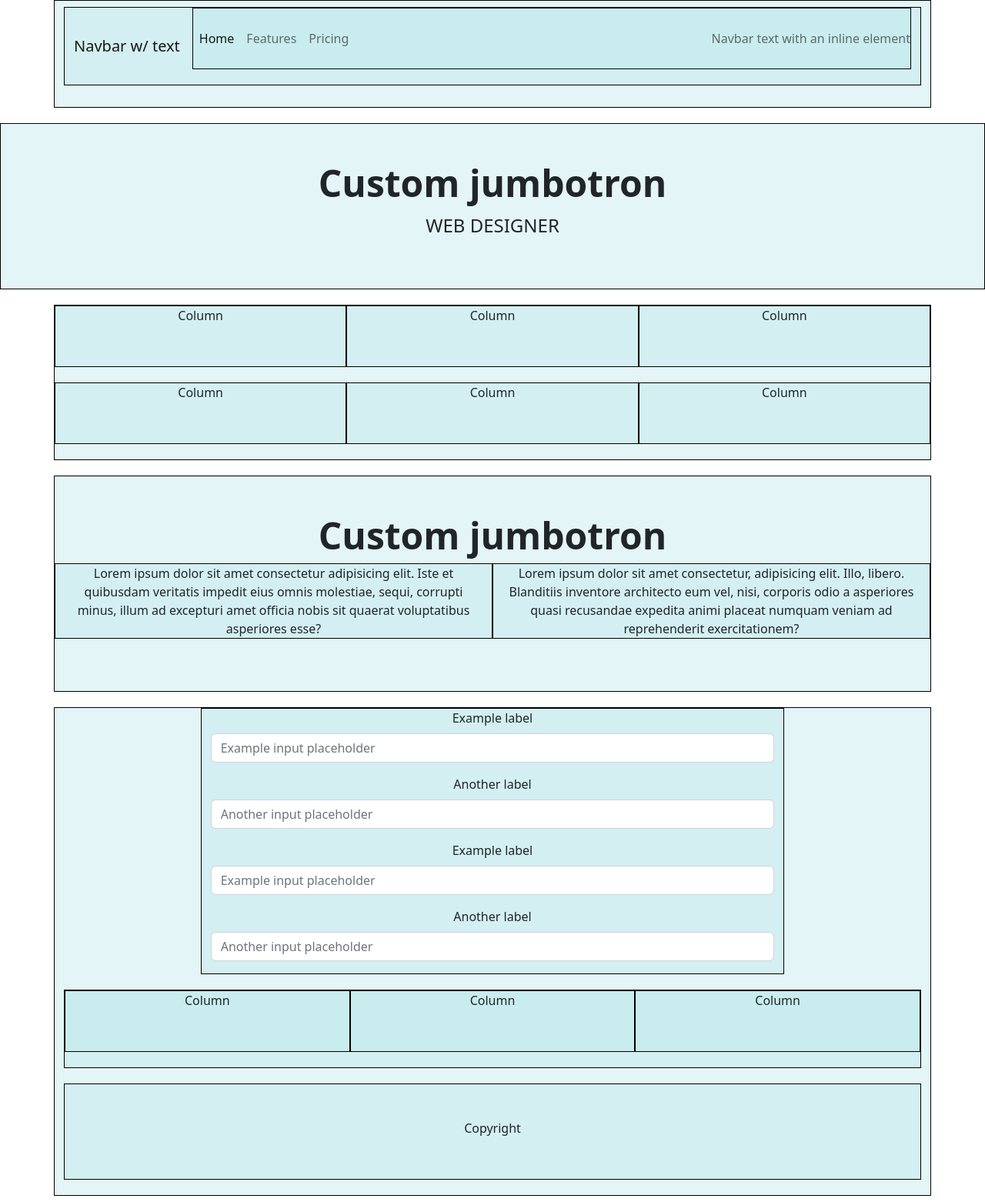
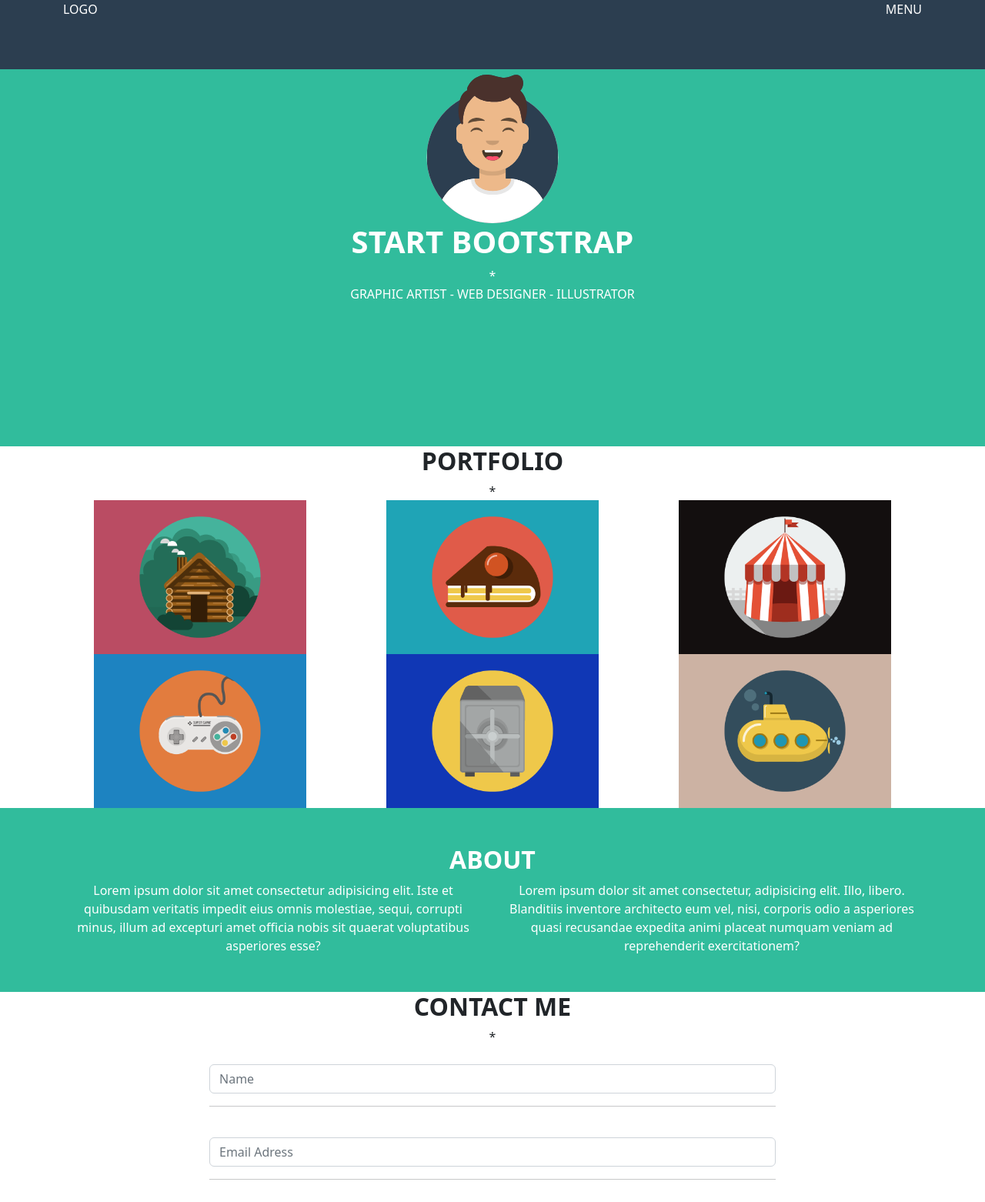
Before and after one commit to KarimPucci/html-css-bootstrap-freelancer, a plain HTML site: page index.html in a window 1280 px wide. Shown: the top 1562 px of the page at 77% size. Drawn offline with nearby package versions, Linux system fonts and the light colour scheme.

Commit message:
da-sistemare

```diff
--- a/index.html
+++ b/index.html
@@ -15,11 +15,40 @@
       width: 70%;
       margin: 0 auto;
     }
-    [class^="container"], [class^="col"], .sc-container{
+    /* [class^="container"], [class^="col"], .sc-container{
       background-color: rgba(185, 231, 232,.4);
       border: 1px solid black;
       margin-bottom: 20px;
       min-height: 80px;
+    } */
+    header{
+      height: 90px;
+      background-color: #2c3e50;
+      color: white;
+    }
+    .jumbotron{
+      height: 490px;
+      background-color: #31BC9C;
+      color: white;
+    }
+    .jumbotron img{
+      height: 200px;
+      color: white;
+    }
+    .portfolio img{
+      height: 200px;
+    }
+    .about{
+      background-color: #31BC9C;
+      color: white;
+    }
+    .f-text{
+      background-color: #355578;
+      color: white;
+    }
+    .f-copy{
+      background-color: #2c3e50;
+      color: white;
     }
 
   </style>
@@ -28,134 +57,137 @@
   <title>bootstrap-freelancer</title>
 </head>
 <body>
+
   <header>
-
-    <div class="container">
-
-      <nav class="navbar navbar-expand-lg">
-        <div class="container-fluid">
-          <a class="navbar-brand" href="#">Navbar w/ text</a>
-          <button class="navbar-toggler" type="button" data-bs-toggle="collapse" data-bs-target="#navbarText" aria-controls="navbarText" aria-expanded="false" aria-label="Toggle navigation">
-            <span class="navbar-toggler-icon"></span>
-          </button>
-          <div class="collapse navbar-collapse" id="navbarText">
-            <ul class="navbar-nav me-auto mb-2 mb-lg-0">
-              <li class="nav-item">
-                <a class="nav-link active" aria-current="page" href="#">Home</a>
-              </li>
-              <li class="nav-item">
-                <a class="nav-link" href="#">Features</a>
-              </li>
-              <li class="nav-item">
-                <a class="nav-link" href="#">Pricing</a>
-              </li>
-            </ul>
-            <span class="navbar-text">
-              Navbar text with an inline element
-            </span>
+    <div class="container h-100">
+      <div class="row">
+        <div class="col"> LOGO</div>
+        <div class="col text-end d-lg-none">H</div>
+        <div class="col text-end d-none d-lg-block">MENU</div>
       </div>
     </div>
-      </nav>
+  </header>
+
+
+  <div class="jumbotron">
+    <div class="container text-center">
+      <div class="row">
+        <div class="col">
+          <div class="image"><img src="/layouts/img(1)/img/avatar.svg" alt=""></div>
+          <h1 class="fw-bold">START BOOTSTRAP</h1>
+          <div class="star">*</div>
+          <div class="text">GRAPHIC ARTIST - WEB DESIGNER - ILLUSTRATOR</div>
+        </div>
+      </div>
+    </div>
   </div>
 
-  </header>
 
-  <section>
-
-    <div class="container-fluid py-5 text-center">
-      <h1 class="display-5 fw-bold">Custom jumbotron</h1>
-      <p class="fs-4  text-center">WEB DESIGNER</p>
+  <section class="portfolio">
+    <div class="container text-center">
+      <div class="row">
+        <h2 class="fw-bold">PORTFOLIO</h2>
+        <div class="star">*</div>
       </div>
-
-  </section>
-
-
-  <section>
+    </div>
     <div class="container text-center">
       <div class="row">
         <div class="col-lg-4 col-md-6">
-          Column
+          <img src="/layouts/img(1)/img/cabin.png" alt="">
         </div>
         <div class="col-lg-4 col-md-6">
-          Column
+          <img src="/layouts/img(1)/img/cake.png" alt="">
         </div>
         <div class="col-lg-4 col-md-6">
-          Column
+          <img src="/layouts/img(1)/img/circus.png" alt="">
         </div>
         <div class="col-lg-4 col-md-6">
-          Column
+          <img src="/layouts/img(1)/img/game.png" alt="">
         </div>
         <div class="col-lg-4 col-md-6">
-          Column
+          <img src="/layouts/img(1)/img/safe.png" alt="">
         </div>
         <div class="col-lg-4 col-md-6">
-          Column
+          <img src="/layouts/img(1)/img/submarine.png" alt="">
         </div>
       </div>
     </div>
   </section>
 
-  <section>
+  <section class="about">
 
     <div class="container py-5 text-center">
-      <h4 class="display-5 fw-bold">Custom jumbotron</h4>
+      <h2 class="fw-bold">ABOUT</h2>
       <div class="row">
         <div class="col-lg-6 col-md-6 col-sm-12">Lorem ipsum dolor sit amet consectetur adipisicing elit. Iste et quibusdam veritatis impedit eius omnis molestiae, sequi, corrupti minus, illum ad excepturi amet officia nobis sit quaerat voluptatibus asperiores esse?</div>
         <div class="col-lg-6 col-md-6 col-sm-12">Lorem ipsum dolor sit amet consectetur, adipisicing elit. Illo, libero. Blanditiis inventore architecto eum vel, nisi, corporis odio a asperiores quasi recusandae expedita animi placeat numquam veniam ad reprehenderit exercitationem?</div>
       </div>
     </div>
-
-
-
   </section>
 
-
-
+  <section>
+    <div class="container text-center">
+      <div class="row">
+        <h2 class="fw-bold">CONTACT ME</h2>
+        <div class="star">*</div>
+      </div>
+    </div>
     <div class="container text-center">
       <div class="row">
         <div class="col-md-8 offset-md-2">
 
           <div class="mb-3">
-          <label for="formGroupExampleInput" class="form-label">Example label</label>
-          <input type="text" class="form-control" id="formGroupExampleInput" placeholder="Example input placeholder">
+            <label for="formGroupExampleInput" class="form-label"></label>
+            <input type="text" class="form-control" id="formGroupExampleInput" placeholder="Name">
           </div>
+          <hr>
           <div class="mb-3">
-          <label for="formGroupExampleInput2" class="form-label">Another label</label>
-          <input type="text" class="form-control" id="formGroupExampleInput2" placeholder="Another input placeholder">
+            <label for="formGroupExampleInput2" class="form-label"></label>
+            <input type="text" class="form-control" id="formGroupExampleInput2" placeholder="Email Adress">
           </div>
+          <hr>
           <div class="mb-3">
-          <label for="formGroupExampleInput" class="form-label">Example label</label>
-          <input type="text" class="form-control" id="formGroupExampleInput" placeholder="Example input placeholder">
+            <label for="formGroupExampleInput" class="form-label"></label>
+            <input type="text" class="form-control" id="formGroupExampleInput" placeholder="Phone Number">
           </div>
+          <hr>
           <div class="mb-3">
-          <label for="formGroupExampleInput2" class="form-label">Another label</label>
-          <input type="text" class="form-control" id="formGroupExampleInput2" placeholder="Another input placeholder">
+            <label for="formGroupExampleInput2" class="form-label"></label>
+            <input type="text" class="form-control" id="formGroupExampleInput2" placeholder="Message">
+          </div>
+          <hr>
+          <button type="button" class="btn btn-success">Send</button>
+        </div>
       </div>
     </div>
 
-  </div>
+  </section>
 
   <footer>
-    <section>
+    <section class="f-text">
       <div class="container-fluid text-center">
         <div class="row">
           <div class="col-lg-4 col-md-6">
-            Column
+            <h3>LOCATION</h3>
+            <p>Lorem ipsum dolor sit amet consectetur adipisicing elit.</p>
+            <p>54243</p>
           </div>
           <div class="col-lg-4 col-md-6">
-            Column
+            <h3>AROUND THE WEB</h3>
+            <p>icone</p>
           </div>
           <div class="col-lg-4 col-md-6">
-            Column
+            <h3>ABOUT FREELANCER</h3>
+            <p>Lorem ipsum, dolor sit amet consectetur adipisicing elit. Praesentium delectus fugit rerum, iusto dolor hic, harum veniam modi dolorum illum voluptatibus magnam alias eaque..</p>
           </div>
         </div>
       </div>
     </section>
 
-    <section>
+    <section class="f-copy">
 
       <div class="container-fluid py-5 text-center">
-        <h6>Copyright</h6>
+        <h6>Copyright your website 2019</h6>
       </div>
 
     </section>
```
Also changed, not shown: layouts/img(1)/img/avatar.svg (added), layouts/img(1)/img/cabin.png (added), layouts/img(1)/img/cake.png (added), layouts/img(1)/img/circus.png (added), layouts/img(1)/img/game.png (added), layouts/img(1)/img/safe.png (added), layouts/img(1)/img/submarine.png (added). Lines whose indentation alone changed are shown as unchanged.
